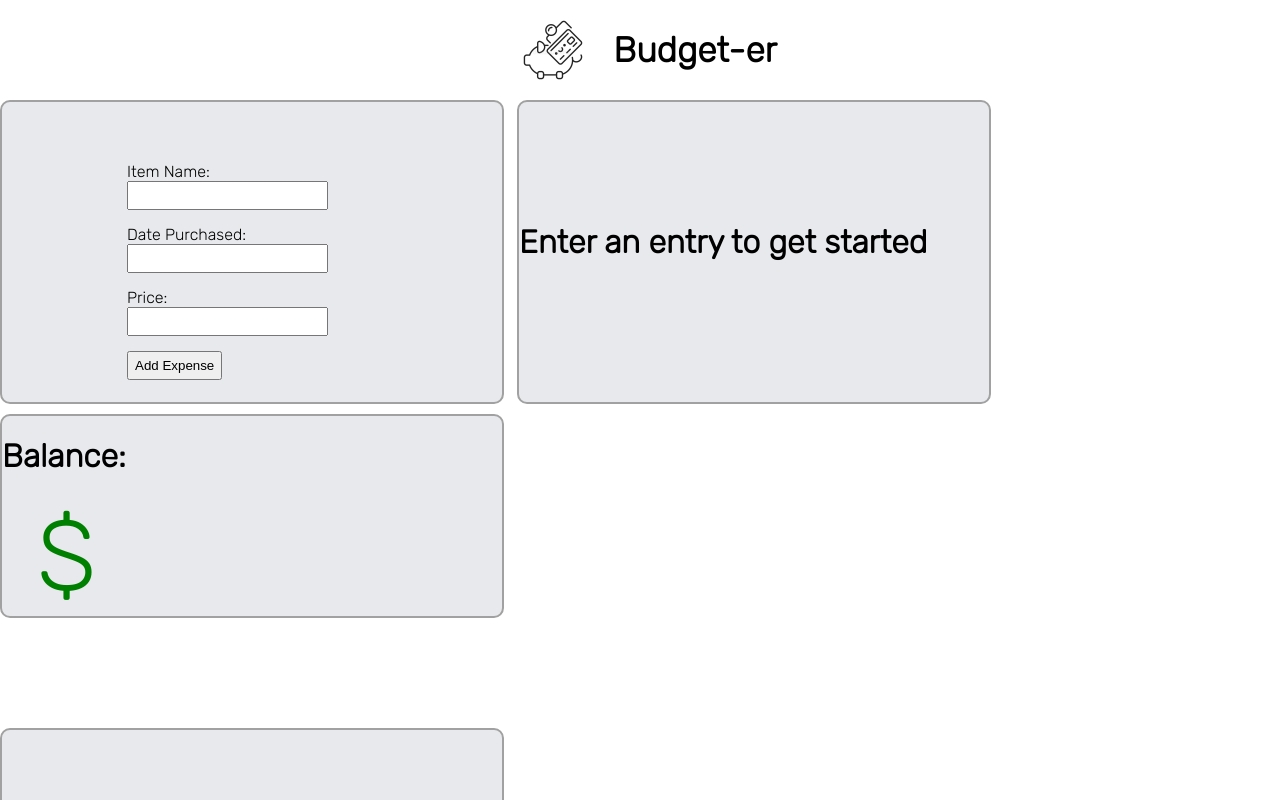
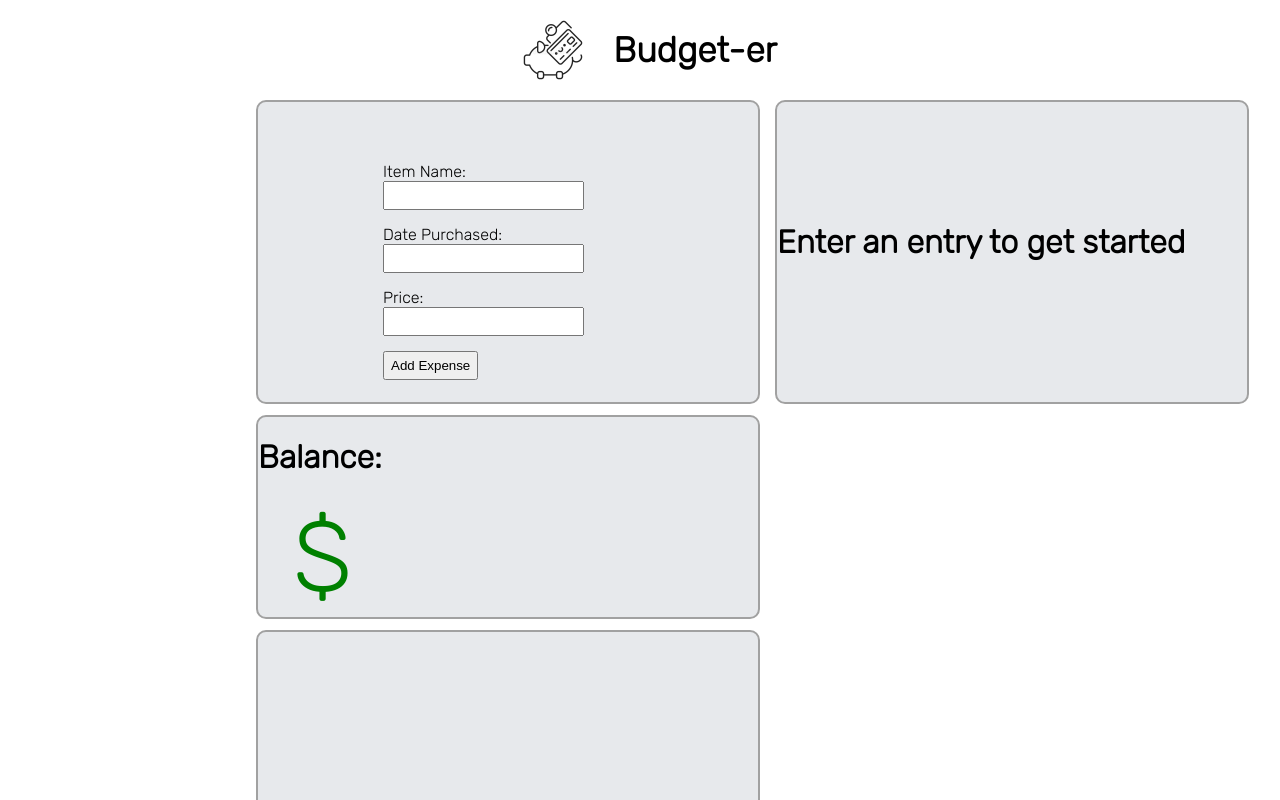
Before and after one commit to rsef899/BudgetingTool, a React (Create React App) app in the folder front_btool/: page / in a window 1280 px wide. Shown: the top 800 px of the page. Built offline with nearby package versions, Linux system fonts and the light colour scheme; no server answers.

Commit message:
Fixed styling, everything inline

```diff
--- a/front_btool/src/App.js
+++ b/front_btool/src/App.js
@@ -52,20 +52,11 @@ function App() {
   return (
     <div>
       <Header />
+      <div class="main-grid-container">
+          <div className='grid-container-mover'>
             <div class="grid-container">
                 <div className='entry-div'>
                   <Entry addEntryChange ={addEntryChange} />
-            </div>
-            <div className="entire-top-table-div">
-              {!entriesChange ? (
-                <h1 className='EmptyEntryHeader'>Enter an entry to get started</h1>):(
-                //only one componant can be returned in a ternery operator hence <>, allows both to render
-                <>
-                  <Table entriesChange={entriesChange} entryUpdated={entryUpdated}/>
-                  <SoldItems entriesChange={entriesChange} prop2={addEnterPressedChange}
-                  updateSoldFlag={updateSoldFlag} setupdateSoldFlag={setupdateSoldFlag} updatedSoldIndex={updatedSoldIndex}
-                  changedDetail={changedDetail} />
-                </>)}
                 </div>
 
                   <div className='net-balance-div'>
@@ -79,7 +70,19 @@ function App() {
                     entryUpdated={entryUpdated} />):(null)}
               </div>
             </div>
-
+          </div>
+          <div className="entire-top-table-div">
+                {!entriesChange ? (
+                  <h1 className='EmptyEntryHeader'>Enter an entry to get started</h1>):(
+                  //only one componant can be returned in a ternery operator hence <>, allows both to render
+                  <>
+                    <Table entriesChange={entriesChange} entryUpdated={entryUpdated}/>
+                    <SoldItems entriesChange={entriesChange} prop2={addEnterPressedChange}
+                    updateSoldFlag={updateSoldFlag} setupdateSoldFlag={setupdateSoldFlag} updatedSoldIndex={updatedSoldIndex}
+                    changedDetail={changedDetail} />
+                  </>)}
+              </div>
+      </div>
     {/*MainDiv end */}
     </div>
   );
--- a/front_btool/src/Functionality.css
+++ b/front_btool/src/Functionality.css
@@ -1,11 +1,29 @@
 @import url('https://fonts.googleapis.com/css2?family=Rubik:wght@300&display=swap');
+
+.main-grid-container {
+  display: grid;
+  grid-template-columns: 1fr 1fr;
+  grid-template-rows: 1fr;
+  grid-gap: 15px;
+  max-width: 60vw;
+  margin: 0 auto;
+}
 
 .grid-container {
     display: grid;
-    grid-template-columns: 1fr 1fr;
-    grid-template-rows: repeat(3, 1fr);
-    grid-gap: 10px;
-    max-width: 80vw;
+    grid-template-columns: 1fr;
+    grid-template-rows: 300px 200px 200px;
+    grid-gap: 15px;
+    max-width: 520px;
+    margin: 0 auto;
+  }
+
+  .grid-container-mover{
+    display: flex;
+    align-items: flex-start;
+    align-self: flex-start;
+    max-width: auto;
+    max-height: auto;
   }
 
   /****************** Entry Div*/
@@ -47,8 +65,7 @@
 
 /****************** net-balance div*/
   .net-balance-div {
-    grid-row: 2 / 3;
-    grid-column: 1 / 2;
+
     /*non grid styling*/
     background-color: rgb(231, 233, 236);
     width: 500px;
@@ -92,12 +109,14 @@
     /*non grid styling*/
     background-color: rgb(231, 233, 236);
     width: 470px;
+    min-height: 300px;
     height: auto;
     border-radius: 10px;
     border: 2px solid #a1a1a1;
     font-family: 'Rubik', sans-serif;
     display: flex;
-    align-items: flex-start
+    align-items: flex-start;
+    align-self: flex-start;
   }
 
   .entire-top-table-div input {
```
Lines whose indentation alone changed are shown as unchanged.
